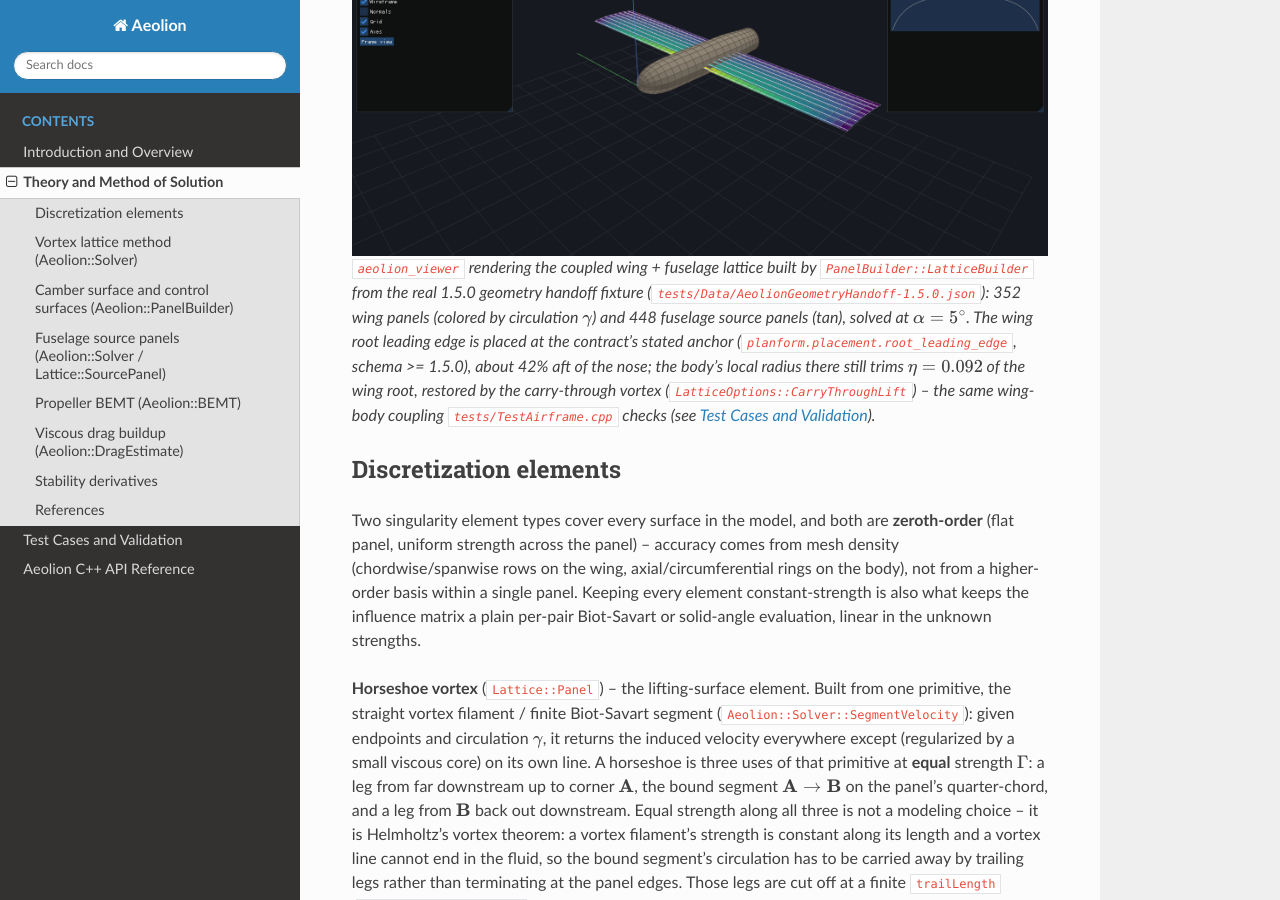
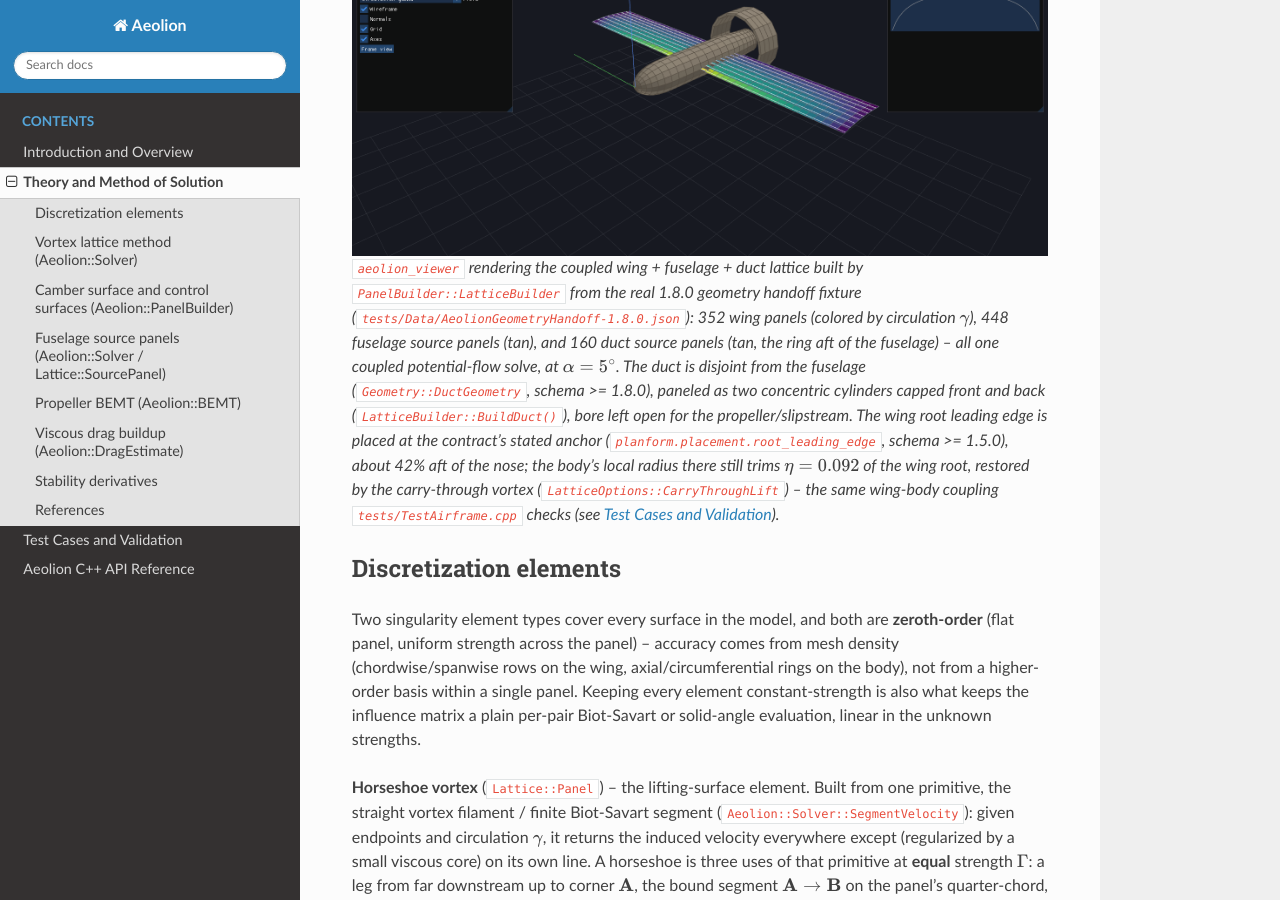
Before and after one commit to onurtuncer/Aeolion, a Sphinx documentation site: the page built from doc/theory.rst, in a window 1280 px wide and 900 px high, scrolled down 393 px. Built offline with Sphinx 7.4.7 and the Read the Docs theme 3.1.0, drawn with Linux system fonts in a browser that asks for light colours; cross-references to code outside the pages are shown as plain code.

Commit message:
Wire the duct into the viewer's solve and rendering, refresh the airframe screenshot
BuildDuct() was only reachable from PanelBuilder directly; the viewer still
solved and rendered wing + fuselage only. Application now builds the duct's
source panels alongside the fuselage's, folds both into one PanelSystem for
the coupled potential-flow solve, and renders them together.

Regenerated doc/_static/viewer_airframe.png from the 1.8.0 fixture (which
carries a duct) and updated the README/theory.rst captions and layout
descriptions to match: 352 wing + 448 fuselage + 160 duct panels, one
coupled solve.

Co-Authored-By: Claude Sonnet 5 <noreply@anthropic.com>

```diff
--- a/doc/theory.rst
+++ b/doc/theory.rst
@@ -7,15 +7,20 @@ compose into a single wing-body-propeller solve. Notation follows the
 ``Vinf``, ``gamma``, ``rho``, ``Vec3.x/y/z``).
 
 .. figure:: _static/viewer_airframe.png
-   :alt: aeolion_viewer rendering of the wing and fuselage lattice for a real geometry handoff
+   :alt: aeolion_viewer rendering of the wing, fuselage, and duct lattice for a real geometry handoff
    :width: 100%
 
-   ``aeolion_viewer`` rendering the coupled wing + fuselage lattice built by
-   ``PanelBuilder::LatticeBuilder`` from the real 1.5.0 geometry handoff
-   fixture (``tests/Data/AeolionGeometryHandoff-1.5.0.json``): 352 wing
-   panels (colored by circulation :math:`\gamma`) and 448 fuselage source
-   panels (tan), solved at :math:`\alpha=5^\circ`. The wing root leading
-   edge is placed at the contract's stated anchor
+   ``aeolion_viewer`` rendering the coupled wing + fuselage + duct lattice
+   built by ``PanelBuilder::LatticeBuilder`` from the real 1.8.0 geometry
+   handoff fixture (``tests/Data/AeolionGeometryHandoff-1.8.0.json``): 352
+   wing panels (colored by circulation :math:`\gamma`), 448 fuselage source
+   panels (tan), and 160 duct source panels (tan, the ring aft of the
+   fuselage) -- all one coupled potential-flow solve, at
+   :math:`\alpha=5^\circ`. The duct is disjoint from the fuselage
+   (``Geometry::DuctGeometry``, schema >= 1.8.0), paneled as two concentric
+   cylinders capped front and back (``LatticeBuilder::BuildDuct()``), bore
+   left open for the propeller/slipstream. The wing root leading edge is
+   placed at the contract's stated anchor
    (``planform.placement.root_leading_edge``, schema >= 1.5.0), about 42%
    aft of the nose; the body's local radius there still trims
    :math:`\eta=0.092` of the wing root, restored by the carry-through
```
Also changed, not shown: README.md (+15 -9 lines), doc/_static/viewer_airframe.png, 2 other files.
